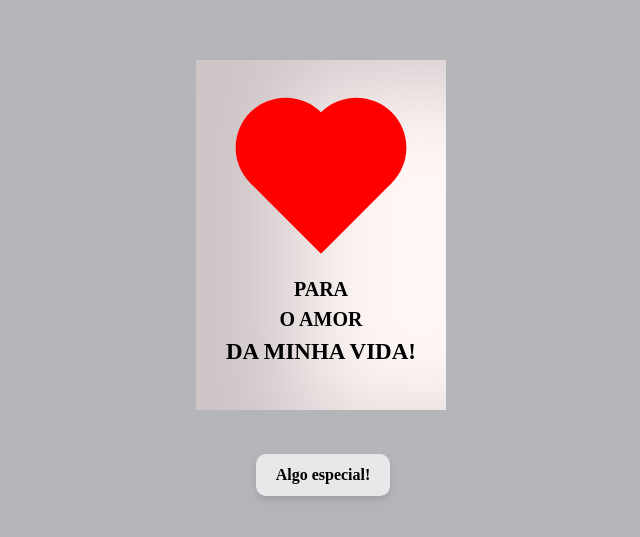
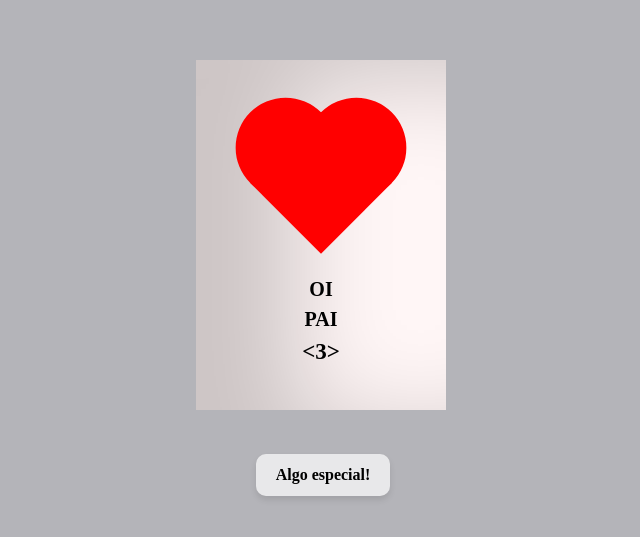
Before and after one commit to eugabrielcode/cartinha, a plain HTML site: page index.html in a window 1280 px wide. Shown: the part 203-740 px from the top of the page, without its empty margins (317-957 px from the left). Drawn offline with Linux system fonts and the light colour scheme.

Commit message:
Update index.html

```diff
--- a/index.html
+++ b/index.html
@@ -12,9 +12,9 @@
 
         <div class="cardFront">
             <div class="front-text">
-            <h3 class="n1">PARA</h3>
-            <h2 class="n2">O AMOR</h2>
-            <h3 class="n3">DA MINHA VIDA!</h3>
+            <h3 class="n1">OI</h3>
+            <h2 class="n2">PAI</h2>
+            <h3 class="n3"><3></h3>
         </div>
         <div class="wrap-deco">
             <div class="decorations"></div>
```
